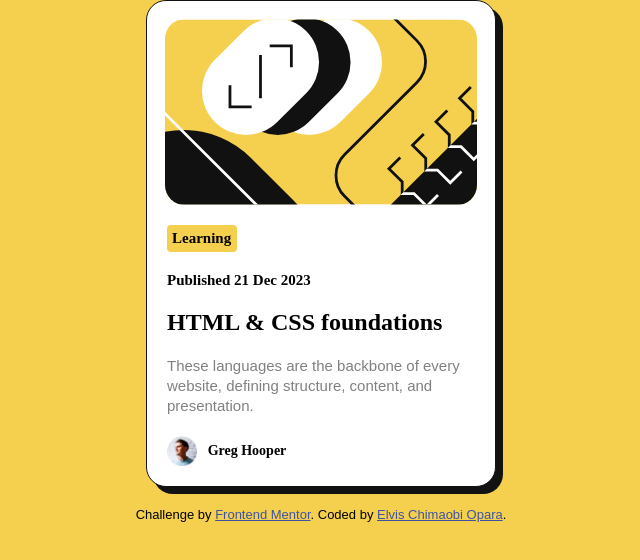
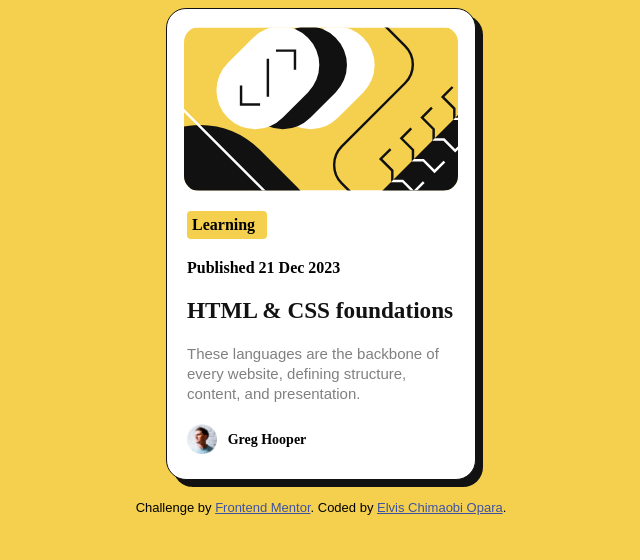
Before and after one commit to ScarletElvis/frontend-mentor-challenge, a plain HTML site: page index.html in a window 1280 px wide. Shown: the whole page, without its empty margins (319-959 px from the left). Drawn offline with Linux system fonts and the light colour scheme; a web font is replaced by a local one.

Commit message:
minor changes

```diff
--- a/index.html
+++ b/index.html
@@ -11,27 +11,24 @@
   <link rel="stylesheet" href="styles/main.css" />
 </head>
 <body>
- <div class="conatiner">
+ <main class="conatiner">
    <div class="card">
      <div class="illustration-img">
       <img class="svg-img" src="assets/images/illustration-article.svg" alt="#" />
      </div>
 
 <div class="content">
-
   <h2 class="header">Learning<h2>
   <p class="date">Published 21 Dec 2023</p>
-  <p class="title">HTML & CSS foundations</p>
+  <h1 class="title"> <a class="title-link" href="https://www.frontendmentor.io"> HTML & CSS foundations</a> </h1>
   <p class="description">These languages are the backbone of every website, defining structure, content, and presentation.</p>
-
   <div class="profile">
-  <img class="avatar" src="assets/images/image-avatar.webp" alt="#"/>
+  <img class="avatar" src="assets/images/image-avatar.webp" alt="A tiny headshot of Greg Hooper"/>
    <p class="name">Greg Hooper</p>
        </div>
-     </div>
+      </div>
     </div>
-  </div>
-
+  </main>
 <footer>
   <div class="attribution">
     Challenge by <a href="https://www.frontendmentor.io?ref=challenge" target="_blank">Frontend Mentor</a>.
--- a/styles/main.css
+++ b/styles/main.css
@@ -1,4 +1,5 @@
-* {
+*,
+*::before *::after {
   margin: 0;
   padding: 0;
   box-sizing: border-box;
@@ -6,12 +7,12 @@
 
 @font-face {
   font-family: Figtree-ExtraBold;
-  src: url(assets/fonts/static/Figtree-ExtraBold.ttf)
+  src: url(assets/fonts/static/Figtree-ExtraBold.ttf);
 }
 
 @font-face {
   font-family: Figtree-SemiBold;
-  src: url(assets/fonts/static/Figtree-SemiBold.ttf)
+  src: url(assets/fonts/static/Figtree-SemiBold.ttf);
 }
 
 body {
@@ -22,9 +23,7 @@ body {
 }
 
 .container {
-  width: 380px;
-  height: 100vh;
-  margin: auto;
+  min-height: 100vh;
   text-align: center;
   justify-content: center;
   display: flex;
@@ -32,12 +31,12 @@ body {
 
 .card {
   flex-direction: column;
-  justify-content: space-between;
+  justify-content: center;
+  align-items: center;
   margin: auto;
   background: hsl(0, 0%, 100%);
-  width: 350px;
-  height: auto;
-  padding: 18px 10px 10px 10px;
+  max-width: 18rem;
+  padding: 18px 10px 12px 10px;
   border-radius: 20px;
   border: 1px solid hsl(0, 0%, 7%);
   box-shadow: 7px 7px 0px hsl(0, 0%, 7%);
@@ -52,7 +51,7 @@ body {
 .svg-img {
   width: 95%;
   height: auto;
-  border-radius: 20px;
+  border-radius: 15px;
 }
 
 .content {
@@ -63,7 +62,7 @@ body {
 }
 
 .header {
-font-size: 15px;
+  font-size: 1rem;
   font-family: Figtree-ExtraBold;
   padding: 5px;
   width: 70px;
@@ -73,19 +72,24 @@ border-radius: 4px;
 }
 
 .date {
- font-size: 15px;
+  font-size: 1rem;
   font-family: Figtree-SemiBold;
   margin: 20px 0;
 }
 
 .title {
   font-family: Figtree-ExtraBold;
-  font-size: 24px;
+  font-size: 1.45rem;
   margin: 15px 0;
 }
 
+.title-link {
+  text-decoration: none;
+  color:hsl(0, 0%, 7%);
+}
+
 .description {
- font-size: 15px;
+  font-size: 0.938rem;
   font-weight: 400;
   line-height: 20px;
   margin: 20px 10px 20px 0;
@@ -106,13 +110,14 @@ color: hsl(0, 0%, 50%);
 
 .name {
   display: flex;
-  font-size: 14px;
-  font-family: Figtree-SemiBold;
+  font-size: 0.875rem;
+  font-family: Figtree-ExtraBold;
   align-items: center;
   justify-content: center;
   align-content: center;
-  height: 30px;
-  width: 100px;
+  height: 5px;
+  width: 6.25rem;
+  font-weight: 800;
 }
 
 .attribution {
@@ -139,3 +144,8 @@ color: hsl(0, 0%, 50%);
   color: hsl(0, 0%, 100%);
   cursor: pointer;
 }
+
+.title-link:hover {
+  color: hsl(47, 88%, 63%);
+  cursor: pointer;
+}
```
Lines whose indentation alone changed are shown as unchanged.
